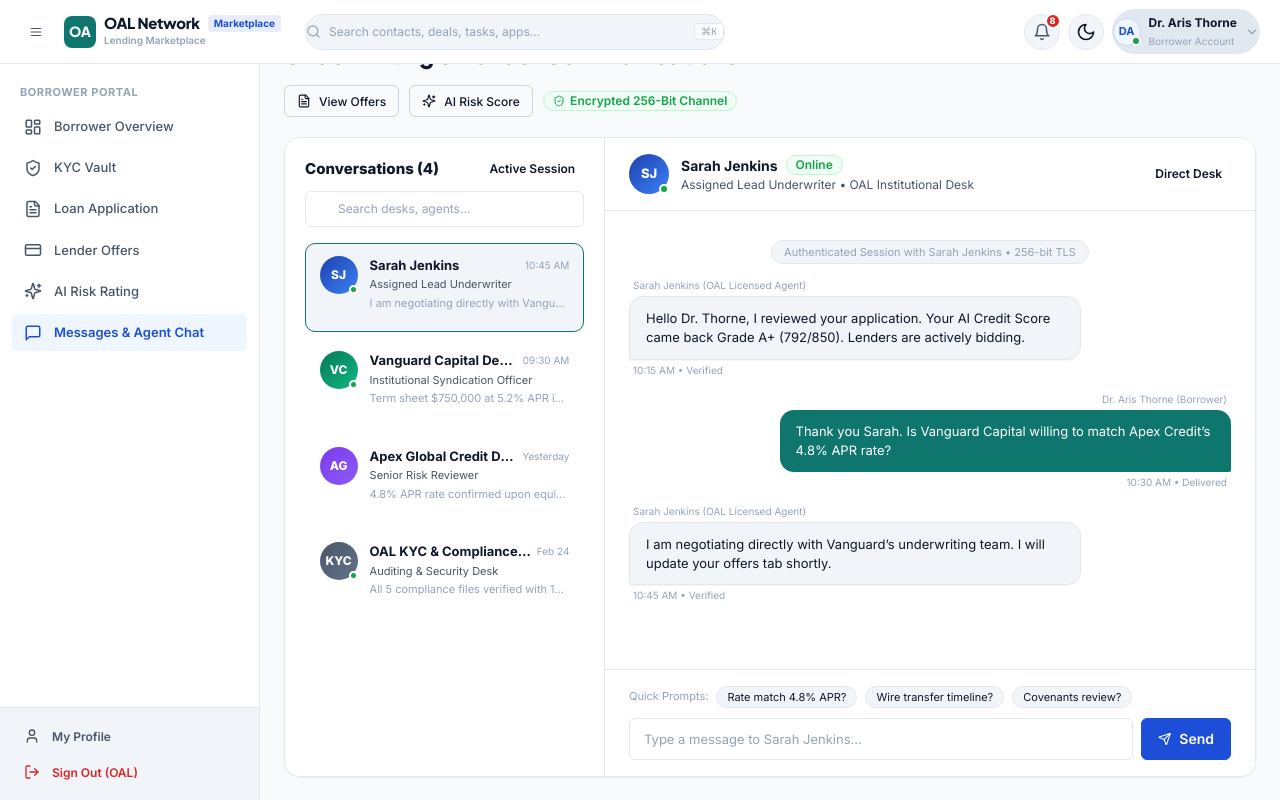
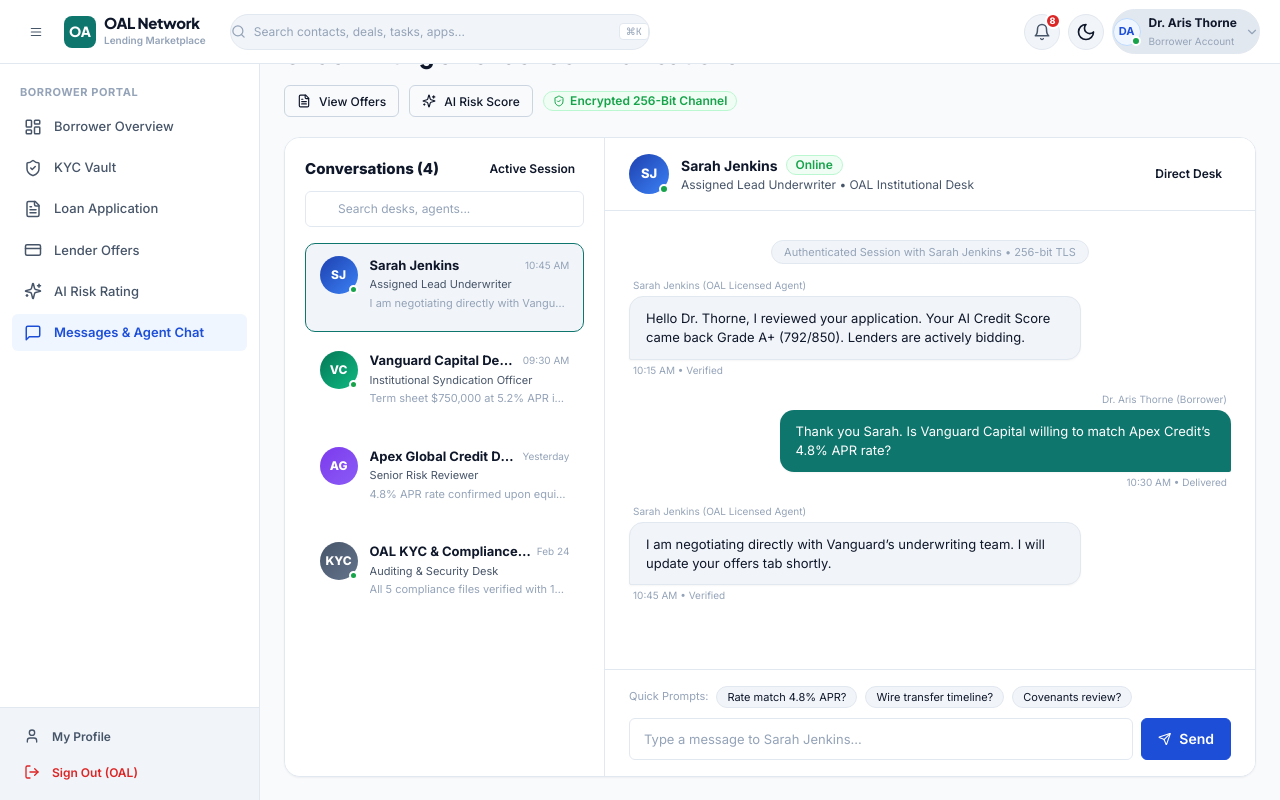
Before and after one commit to AKRITIKUSHWAHA/CRM, a React (Vite) app: page /oal/borrower/messages in a window 1280 px wide. Built offline with nearby package versions, Linux system fonts and the light colour scheme; the HTML template or start-up script is replaced by a standard one.

Commit message:
style(topbar): adjust brand title and subtitle to fit strictly within sidebar width

```diff
--- a/src/layouts/components/Topbar.jsx
+++ b/src/layouts/components/Topbar.jsx
@@ -127,7 +127,6 @@ export const Topbar = ({ onToggleSidebar, product = 'crm' }) => {
           </div>
 
           <div className="flex flex-col min-w-0">
-            <div className="flex items-center gap-2">
             <span
               style={{
                 fontFamily: 'var(--font-display)',
@@ -136,6 +135,7 @@ export const Topbar = ({ onToggleSidebar, product = 'crm' }) => {
                 lineHeight: 1.1,
                 color: 'var(--text-primary)',
                 letterSpacing: '-0.02em',
+                whiteSpace: 'nowrap',
               }}
             >
               {product === 'crm' ? 'CRM nErgy' : 'OAL Network'}
@@ -144,17 +144,12 @@ export const Topbar = ({ onToggleSidebar, product = 'crm' }) => {
               className="hidden-mobile"
               style={{
                 fontSize: '10px',
-                  fontWeight: 700,
-                  backgroundColor: 'rgba(29, 78, 216, 0.1)',
-                  color: '#1d4ed8',
-                  padding: '1px 6px',
-                  borderRadius: '4px',
+                color: 'var(--text-tertiary)',
+                fontWeight: 600,
+                marginTop: '2px',
+                whiteSpace: 'nowrap',
               }}
             >
-                {product === 'crm' ? 'v2.0 SaaS' : 'Marketplace'}
-              </span>
-            </div>
-            <span className="hidden-mobile" style={{ fontSize: '10px', color: 'var(--text-tertiary)', fontWeight: 600, marginTop: '1px' }}>
               {product === 'crm' ? 'Executive Platform' : 'Lending Marketplace'}
             </span>
           </div>
```
Lines whose indentation alone changed are shown as unchanged.
